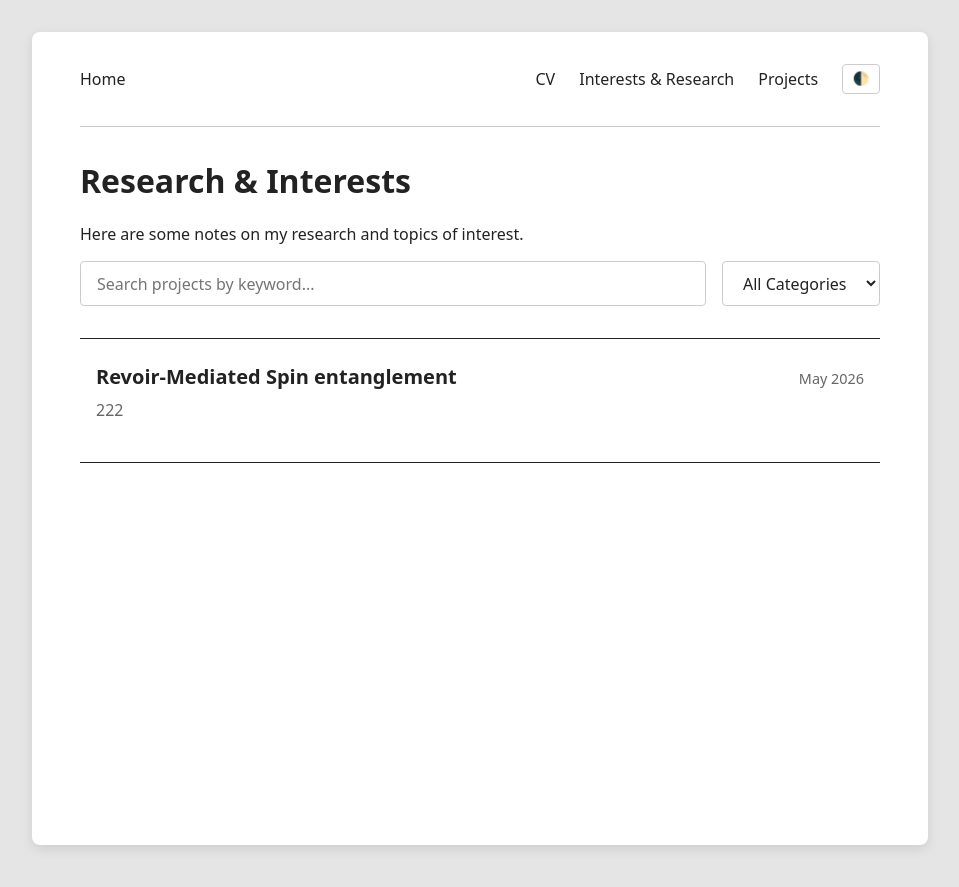
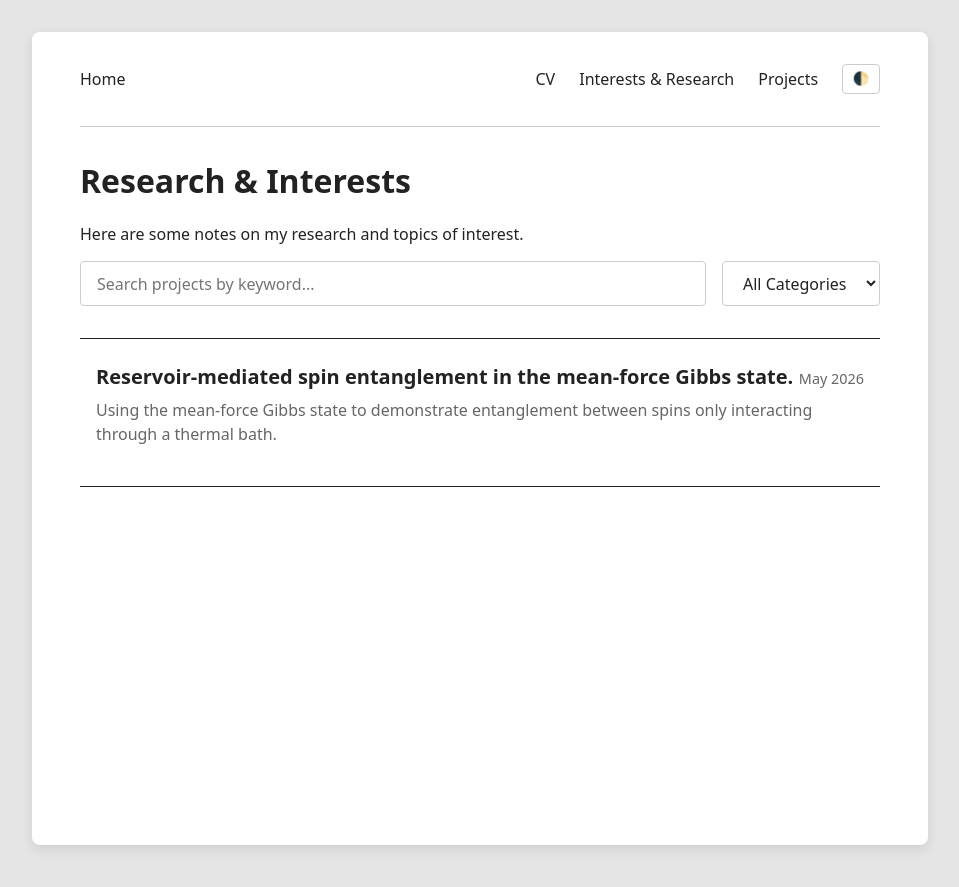
Before and after one commit to Will-McEniery/Will-McEniery.github.io, a Jekyll site: the page built from interests.html, in a window 1280 px wide. Shown: the top 887 px of the page, without its empty margins (160-1119 px from the left). Built offline with Jekyll 4.4.1, drawn with Linux system fonts in a browser that asks for light colours.

Commit message:
Revise Gibbs state document metadata
Updated title, date, categories, and description for clarity.

```diff
--- a/_interests/Gibbs-state.md
+++ b/_interests/Gibbs-state.md
@@ -1,7 +1,10 @@
 ---
-title: Revoir-Mediated Spin entanglement
-date: 2026/05/29
+layout: subpage
+title: Reservoir-mediated spin entanglement in the mean-force Gibbs state.
+date: 2026-05-29
 catagories: [Research, Pre-print]
-description: 222
+description: Using the mean-force Gibbs state to demonstrate entanglement between spins only interacting through a thermal bath.
 ---
-tttt
+Read the pre-print [here](https://arxiv.org/abs/2604.26562).
+
+More details to come.
```
